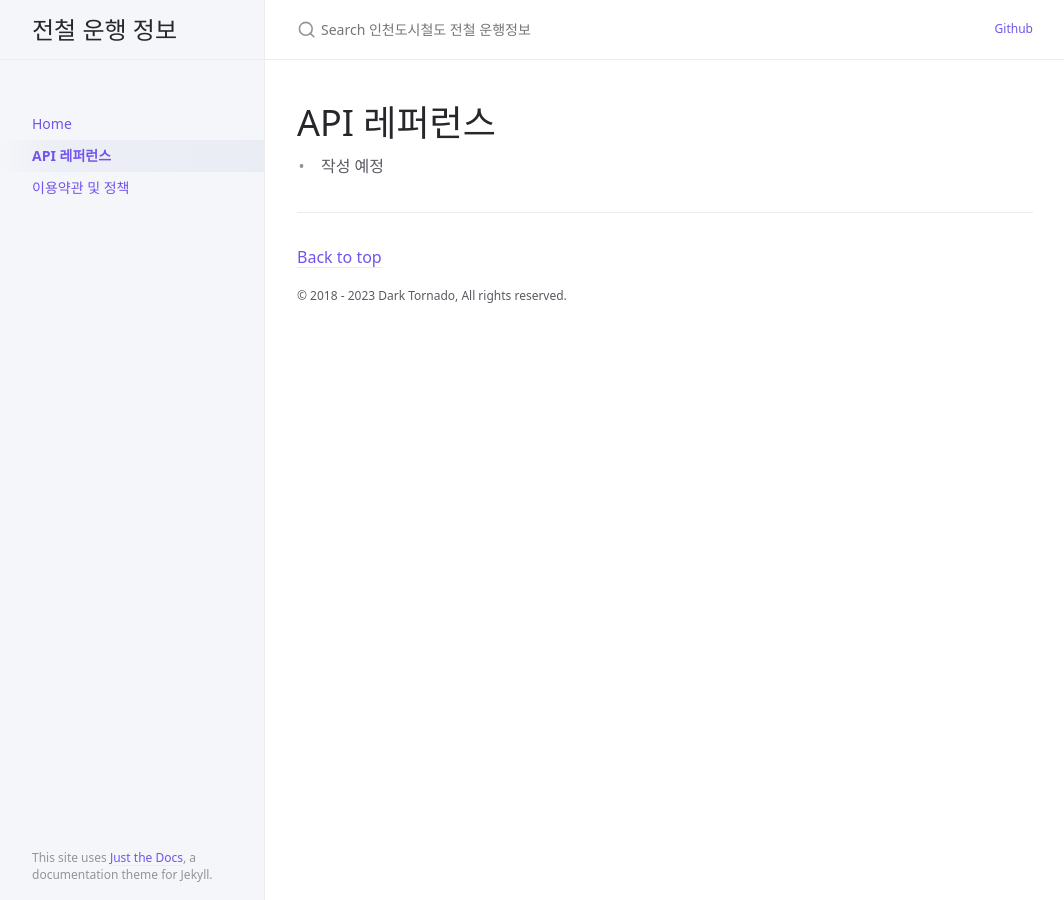
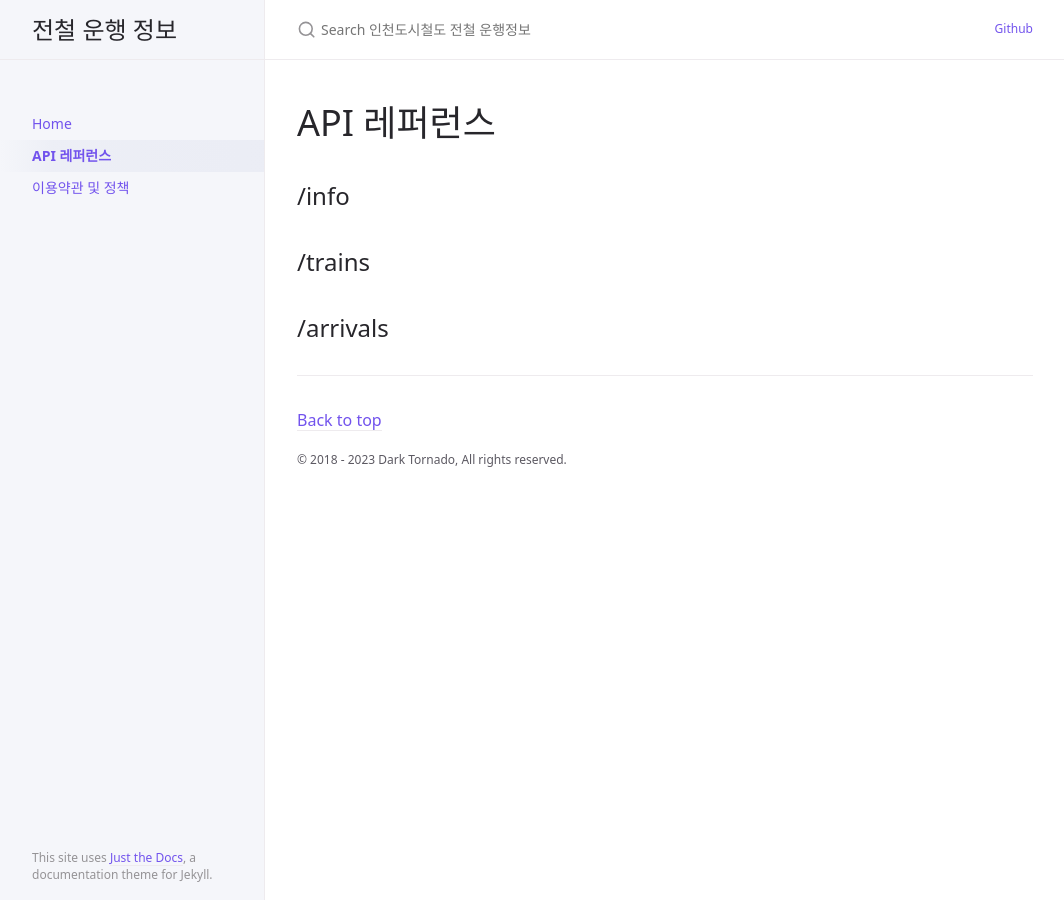
Before and after one commit to DarkTornado/ictr, a Jekyll site: the page built from docs/api.md, in a window 1280 px wide. Shown: the whole page, without its empty margins (107-1171 px from the left). Built offline with Jekyll 4.4.1, drawn with Linux system fonts in a browser that asks for light colours.

Commit message:
Update index.md

```diff
--- a/docs/api.md
+++ b/docs/api.md
@@ -5,4 +5,9 @@ nav_order: 2
 ---
 
 # API 레퍼런스
-- 작성 예정
+
+## /info
+
+## /trains
+
+## /arrivals
```
